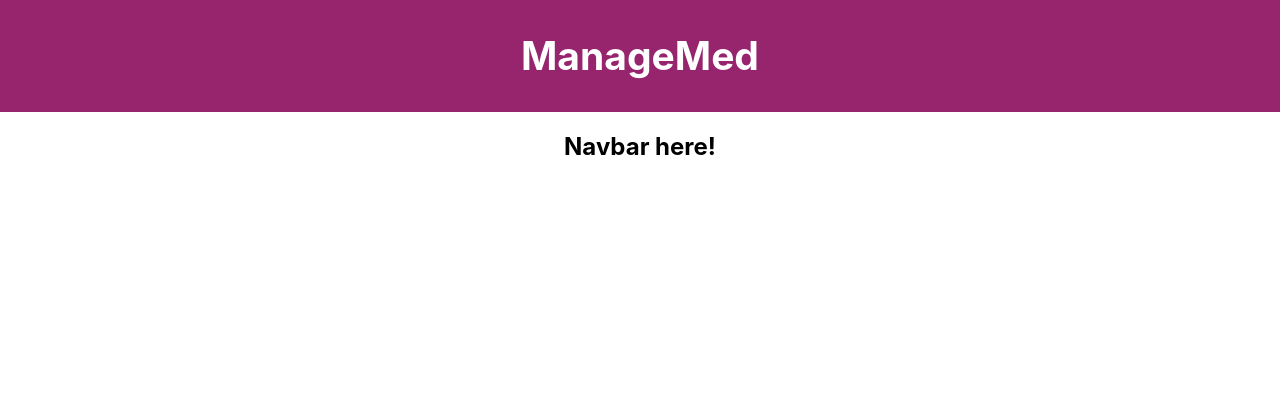
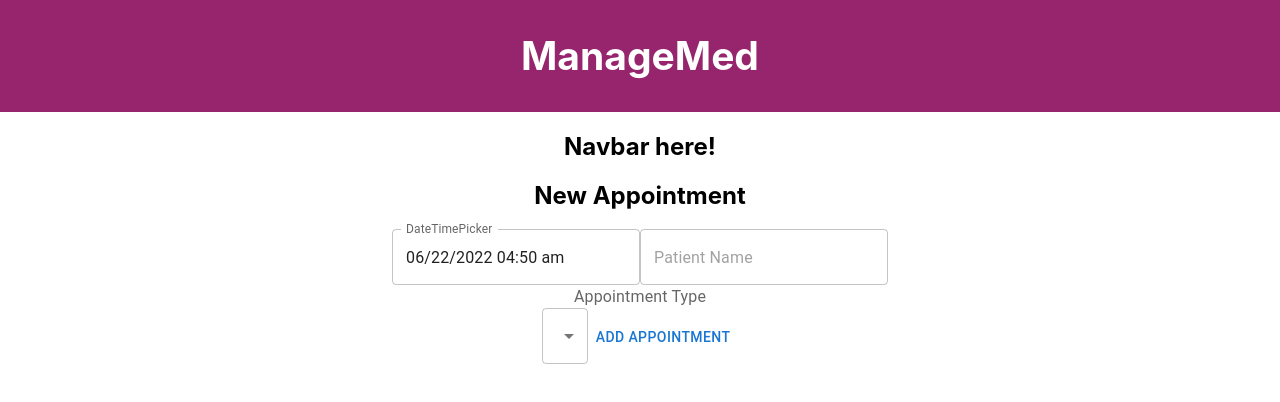
Before and after one commit to issac-lewkowicz/manage-med, a React (Create React App) app: page /new-appointment/1 in a window 1280 px wide. Shown: the top 402 px of the page. Built offline with nearby package versions, Linux system fonts and the light colour scheme; no server answers.

Commit message:
commit before Update works

```diff
--- a/package.json
+++ b/package.json
@@ -3,13 +3,16 @@
   "version": "0.1.0",
   "private": true,
   "dependencies": {
+    "@date-io/date-fns": "^2.14.0",
     "@emotion/react": "^11.9.3",
     "@emotion/styled": "^11.9.3",
     "@mui/icons-material": "^5.8.4",
     "@mui/material": "^5.8.5",
+    "@mui/x-date-pickers": "^5.0.0-alpha.6",
     "@testing-library/jest-dom": "^5.16.4",
     "@testing-library/react": "^13.3.0",
     "@testing-library/user-event": "^13.5.0",
+    "date-fns": "^2.28.0",
     "react": "^18.2.0",
     "react-dom": "^18.2.0",
     "react-router-dom": "^5.3.0",
--- a/src/components/App.jsx
+++ b/src/components/App.jsx
@@ -8,8 +8,9 @@ import Navbar from "./Navbar";
 import DoctorList from "./DoctorList";
 import DocPatients from "./DocPatients";
 import DocAppointments from "./DocAppointments";
+import NewAppointment from "./NewAppointment";
+
 function App() {
-
 	const [docList, setDocList] = useState([]);
 
 	useEffect(() => {
@@ -17,8 +18,6 @@ useEffect(() => {
 			.then((res) => res.json())
 			.then(setDocList);
 	}, []);
-
-
 
 	return (
 		<div className="App">
@@ -30,12 +29,12 @@ useEffect(() => {
 				</Route>
 
 				<Route path="/doc-appointments/:id">
-        <DocAppointments />
+					<DocAppointments docList={docList}/>
 				</Route>
-{/*
-        <Route path="/path3/:id">
-        <Component3 />
-        </Route> */}
+
+				<Route path="/new-appointment/:id">
+					<NewAppointment />
+				</Route>
 			</Switch>
 		</div>
 	);
--- a/src/components/Appointment.jsx
+++ b/src/components/Appointment.jsx
@@ -1,6 +1,8 @@
 import React, {useState, useEffect} from "react";
+import Button from "@mui/material/Button";
+import DeleteIcon from "@mui/icons-material/Delete";
 
-function Appointment({appoint}) {
+function Appointment({appoint, onDelete}) {
   const { date_time, appointment_type, patient_id, doctor_id, id, formatted_time} = appoint;
 const [patient, setPatient] = useState(null);
 const [isLoaded, setIsLoaded] = useState(false);
@@ -16,11 +18,22 @@ const [isLoaded, setIsLoaded] = useState(false);
 
   if (!isLoaded) return <h1>Loading...</h1>;
 
+
+
+
+
 	return <div>
     <p>{formatted_time} <br/>
     Appointment type: {appointment_type} <br/>
     Patient: {patient.name}
     </p>
+    <Button
+      onClick={() => onDelete(id)}
+      variant="outlined"
+      startIcon={<DeleteIcon />}
+    >
+      Delete Appointment
+    </Button>
   </div>;
 }
 
--- a/src/components/DocAppointments.jsx
+++ b/src/components/DocAppointments.jsx
@@ -2,26 +2,58 @@ import React, { useEffect, useState } from "react";
 import { useParams } from "react-router-dom";
 import Appointment from "./Appointment";
 
-function DocAppointments() {
+function DocAppointments({docList}) {
   const [apps, setApps] = useState([]);
   const [isLoaded, setIsLoaded] = useState(false);
+  // const [newDocList, setNewDocList] = useState([])
   let { id } = useParams();
+  // console.log("param id: ", id)
+
 
   useEffect(() => {
     fetch(`http://localhost:9292/appointments/${id}`)
       .then((res) => res.json())
       .then((appoints) => {
         setApps(appoints);
+        // setNewDocList(docList)
         setIsLoaded(true);
       });
   }, [id]);
 
+  // const handleNewAppointment = (newAppointment) => {
+  //   const updatedAppList = [...apps, newAppointment];
+  //   setApps(updatedAppList)
+  //   }
+
+  const handleDelete = (id) => {
+    const newAppList = apps.filter((app) => app.id !== id);
+    setApps(newAppList);
+  }
+
+  function onDelete(id) {
+fetch(`http://localhost:9292/appointments/${id}`, {
+  method: 'DELETE'
+ })
+handleDelete(id)
+}
+
+const handleUpdateApp = (newApp) => {
+  const updatedAppList = apps.map(app => app.id === newApp.id ? newApp : app)
+  setApps(updatedAppList)
+}
+
   if (!isLoaded) return <h1>Loading...</h1>;
   if (apps.length === 0) return "No Appointments Scheduled";
 
-  const appointments = apps.map(appoint => <Appointment key={appoint.id} appoint={appoint}/>)
+
+  // let currentDoc = newDocList.find(doc => doc.id === id);
+  // console.log("currnet Doc: ", currentDoc);
+  const appointments = apps.map(appoint => <Appointment key={appoint.id} appoint={appoint} onDelete={onDelete} />);
   return (
+    <>
+    {/* <h2>{currentDoc.name}</h2> */}
     <div>{appointments}</div>
+    </>
   )
 }
 
--- a/src/components/DoctorCard.jsx
+++ b/src/components/DoctorCard.jsx
@@ -29,7 +29,7 @@ function DoctorCard({ doc }) {
 				<p>{specialty}</p>
 				<Button variant="contained">
 					<NavLink
-						to="/form"
+						to={`/new-appointment/${id}`}
 						style={{ color: "inherit", textDecoration: "inherit" }}
 					>
 						<h4>New Appointment</h4>
--- /dev/null
+++ b/src/components/NewAppointment.jsx
@@ -0,0 +1,95 @@
+import React, { useEffect, useState } from "react";
+import Button from "@mui/material/Button";
+import {TextField, Select, InputLabel, MenuItem, Container, Modal } from "@mui/material";
+import { AdapterDateFns } from '@mui/x-date-pickers/AdapterDateFns';
+import { LocalizationProvider } from '@mui/x-date-pickers/LocalizationProvider';
+import { DateTimePicker } from '@mui/x-date-pickers/DateTimePicker';
+import { useParams } from "react-router-dom";
+
+
+function NewAppointment() {
+  let { id } = useParams();
+	const defaultFormData = {
+		appointment_type: "",
+		date_time: new Date() , //needs to be converted to unformatted time?
+		patient_name: "",
+		doctor_id: `${id}`,
+	};
+
+	const [formData, setFormData] = useState(defaultFormData);
+  const [value, setValue] = useState(new Date());
+
+	const updateFormData = (e) => {
+		const { name, value } = e.target;
+		setFormData({ ...formData, [name]: value });
+    console.log(formData);
+	};
+	const handleSubmit = (e) => {
+		e.preventDefault();
+
+		const postConfig = {
+			method: "POST",
+			headers: {
+				"Content-Type": "application/json",
+			},
+			body: JSON.stringify(formData),
+		};
+
+		fetch(`http://localhost:9292/appointments`, postConfig)
+			.then((res) => res.json())
+			.then((newItem) => {
+				// onAddItem(newItem);
+				setFormData(defaultFormData);
+			});
+	};
+
+
+	return (
+		<Container>
+			<h2>New Appointment</h2>
+			<form onSubmit={handleSubmit} name="form-field" className="form-field">
+
+      <LocalizationProvider dateAdapter={AdapterDateFns}>
+        <DateTimePicker
+          renderInput={(props) => <TextField {...props} />}
+          label="DateTimePicker"
+          name="date_time"
+          value={formData.date_time}
+          onChange={newVal => setFormData({ ...formData, "date_time": newVal })}
+          varient="dialog"
+
+          minDateTime={new Date()}
+
+        />
+      </LocalizationProvider>
+
+				<TextField
+					required
+					onChange={updateFormData}
+					name="patient_name"
+					placeholder="Patient Name"
+					value={formData.patient_name}
+				/>
+
+				<InputLabel>Appointment Type</InputLabel>
+				<Select
+					required
+					onChange={updateFormData}
+					name="appointment_type"
+					placeholder="Select Appointment Type"
+					value={formData.appointment_type}
+				>
+					<MenuItem value="online">online</MenuItem>
+					<MenuItem value="phone">phone</MenuItem>
+					<MenuItem value="	in-person"> in-person</MenuItem>
+				</Select>
+
+				<Button varient="contained" type="submit">
+					Add Appointment{" "}
+				</Button>
+			</form>
+		</Container>
+	);
+}
+
+export default NewAppointment;
```
Also changed, not shown: 1 other file (tests, documents, lock files or other folders). Lines whose indentation alone changed are shown as unchanged.
